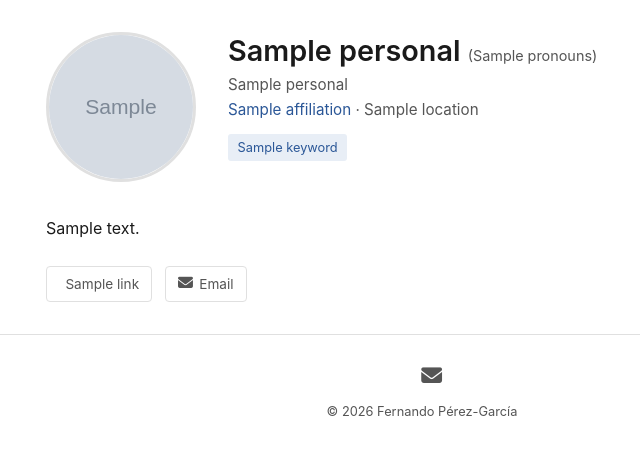
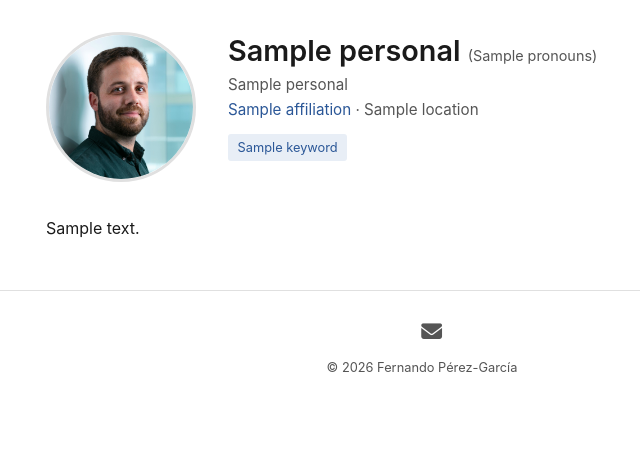
Before and after one commit to fepegar/personal-website, a Flask app: template templates/home.html in a window 1280 px wide. Shown: the part 56-511 px from the top of the page, without its empty margins (218-858 px from the left). Run offline with Flask 3, Linux system fonts and the light colour scheme; the template is opened without the code that fills it: most values are stand-ins (such as "Sample title", 1, 10 or a date in 2020); grey boxes marked "Sample" are stand-in pictures; some libraries are stand-ins or nearby versions.

Commit message:
Remove social link buttons from home, fix avatar URL
Use url_for for avatar so it works with relative URLs on GitHub Pages.
Footer icons are sufficient for social links.

Co-authored-by: Copilot <223556219+Copilot@users.noreply.github.com>

```diff
--- a/templates/home.html
+++ b/templates/home.html
@@ -4,7 +4,7 @@
 
 {% block content %}
 <div class="about-header">
-    <img src="{{ personal.avatar_url }}" alt="{{ personal.name }}" class="avatar">
+    <img src="{{ url_for('static', filename='img/photo.jpg') }}" alt="{{ personal.name }}" class="avatar">
     <div class="about-info">
         <h1>{{ personal.name }} <span class="pronouns">({{ personal.pronouns }})</span></h1>
         <p class="about-subtitle">{{ personal.title }}<br><a href="{{ personal.affiliation_url }}">{{ personal.affiliation }}</a> · {{ personal.location }}</p>
@@ -21,23 +21,4 @@
     <p>{{ paragraph | safe }}</p>
     {% endfor %}
 </div>
-
-<div class="social-links">
-    {% for link in social_links %}
-    {% if link.name != "Email" %}
-    <a href="{{ link.url }}" class="social-link" target="_blank" rel="noopener" title="{{ link.name }}"><i class="{{ link.icon_class }}"></i> {{ link.name }}</a>
-    {% endif %}
-    {% endfor %}
-    <a href="#" class="social-link" id="email-link" title="Email"><i class="fa-solid fa-envelope"></i> Email</a>
-</div>
 {% endblock %}
-
-{% block scripts %}
-<script>
-(function() {
-    var u = 'fepegar', d = 'gmail.com';
-    var a = document.getElementById('email-link');
-    a.href = 'mail' + 'to:' + u + '@' + d;
-})();
-</script>
-{% endblock %}
```
